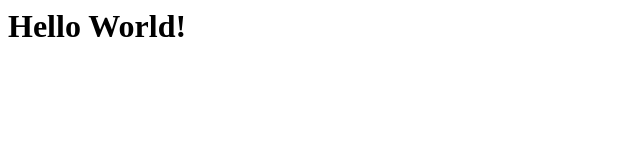
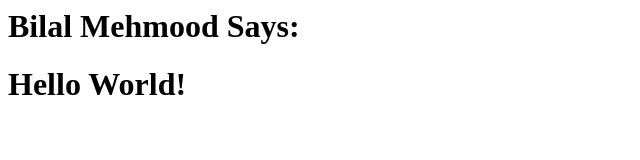
Before and after one commit to BilalMehmoodArain/Bootcamp2020Sample, a plain HTML site: page index.html in a window 1280 px wide. Shown: the whole page, without its empty margins (0-640 px from the left). Drawn offline with Linux system fonts and the light colour scheme.

Commit message:
Update 2 index.html

```diff
--- a/index.html
+++ b/index.html
@@ -6,6 +6,7 @@
     <title></title>
   </head>
   <body>
+    <h1>Bilal Mehmood Says: </h1>
     <h1>Hello World!</h1>
   </body>
 </html>
```
